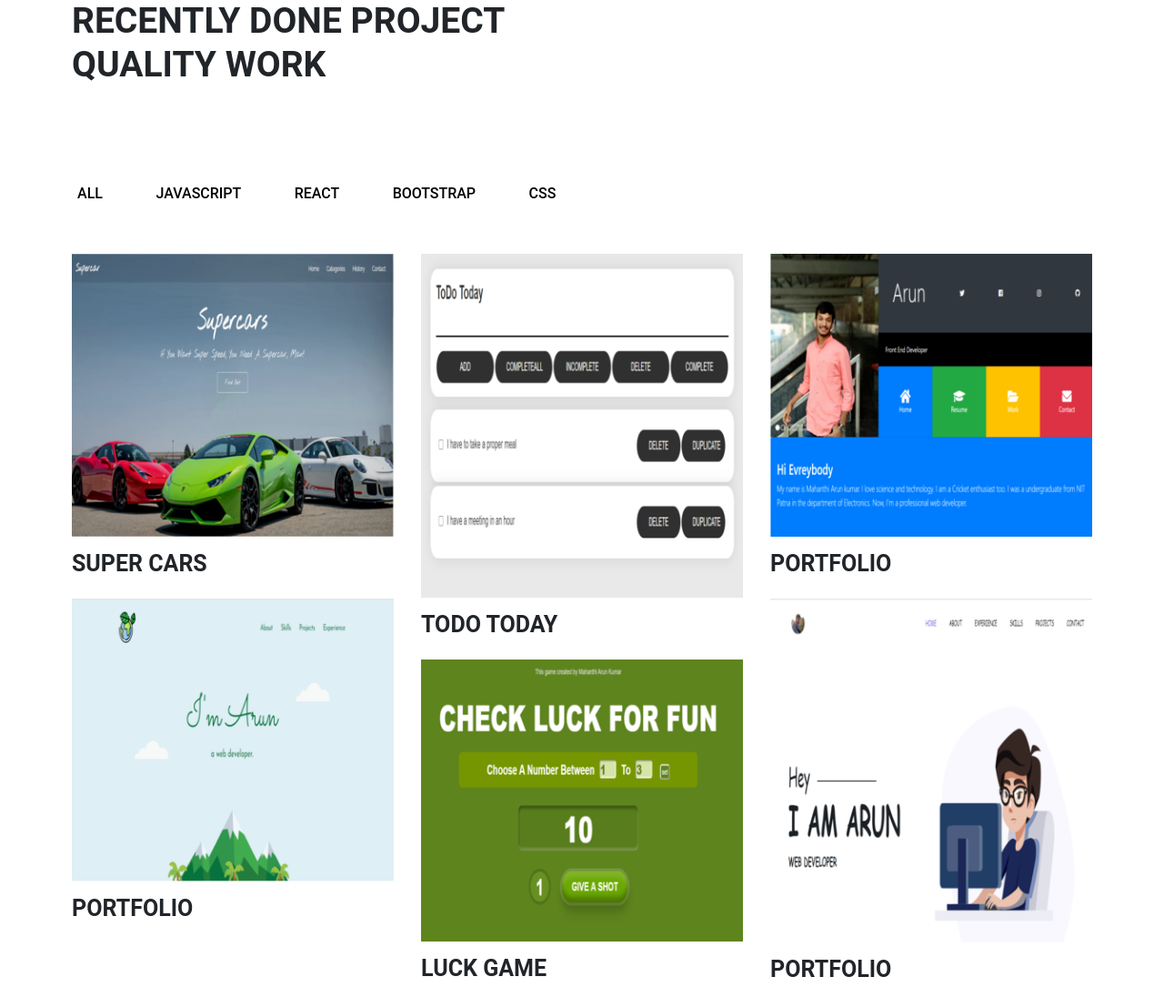
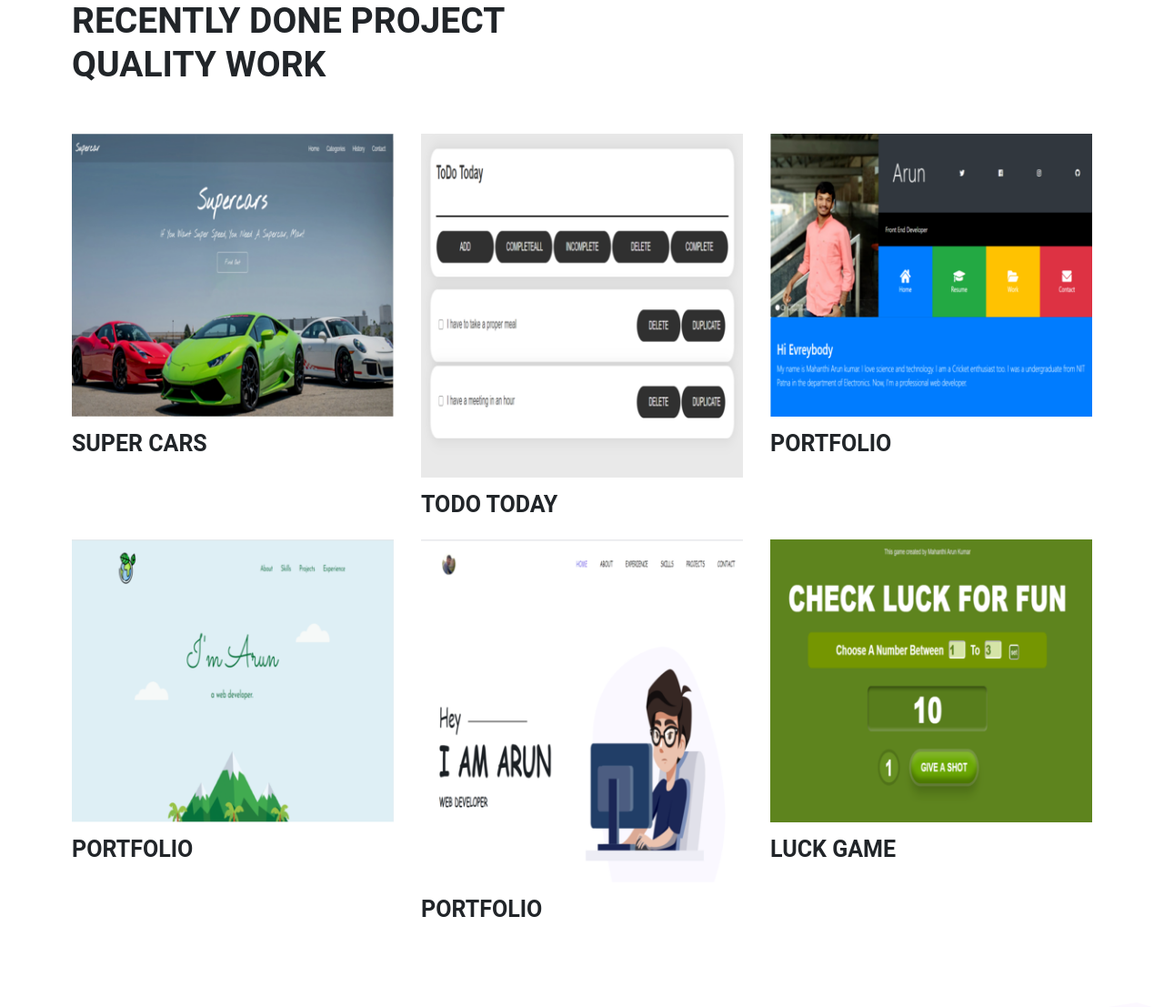
Before and after one commit to mahanthi-arun-kumar/portfolio, a plain HTML site: page Index.html in a window 1280 px wide. Shown: the part 3844-4951 px from the top of the page at 91% size. Drawn offline with Linux system fonts and the light colour scheme.

Commit message:
made some changes to the layout

```diff
--- a/Index.html
+++ b/Index.html
@@ -282,13 +282,13 @@
                     <h1 class="text-uppercase title-h1">Quality Work</h1>
                 </div>
 
-                <div class="button-group">
+                <!-- <div class="button-group">
                     <button type="button" class="active" id="btn1" data-filter="*">All</button>
                     <button type="button" data-filter=".js">JavaScript</button>
                     <button type="button" data-filter=".react">React</button>
                     <button type="button" data-filter=".bootstrap">Bootstrap</button>
                     <button type="button" data-filter=".css">CSS</button>
-                </div>
+                </div> -->
 
                 <div class="row grid">
                     <div class="col-lg-4 col-md-6 col-sm-12 element-item css">
@@ -412,7 +412,7 @@
     <script src="./js/bootstrap.min.js"></script>
 
     <!--  isotope js library  -->
-    <script src="./vendor/isotope/isotope.min.js"></script>
+    <!-- <script src="./vendor/isotope/isotope.min.js"></script> -->
 
      <!--  Magnific popup script file  -->
     <script src="./vendor/Magnific-Popup/dist/jquery.magnific-popup.min.js"></script>
```
